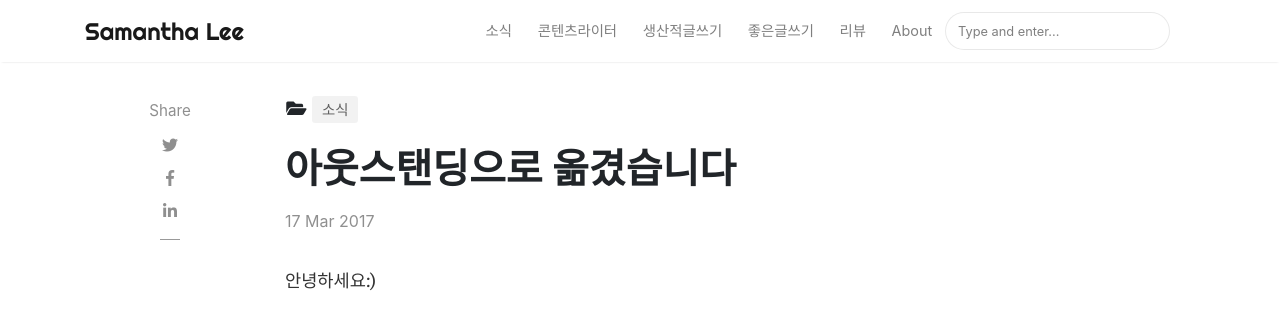
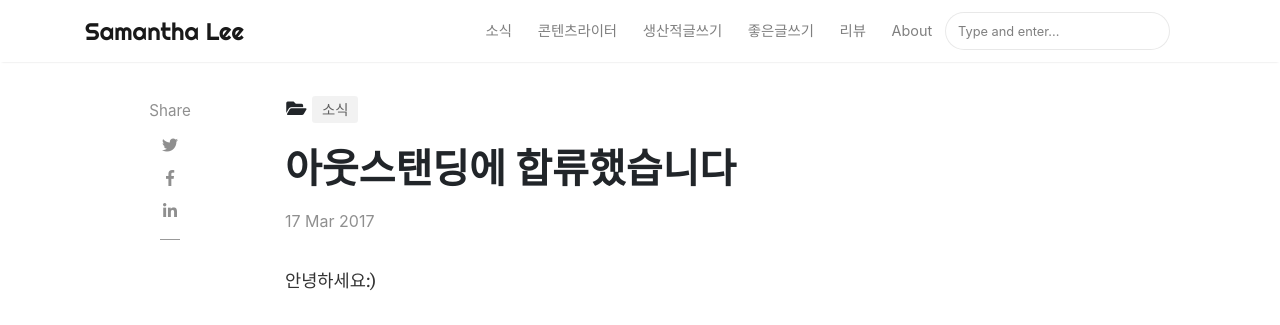
Before and after one commit to samantha-writer/samantha-writer.github.io, a Jekyll site: the page built from _posts/2017-03-17-170317.md, in a window 1280 px wide and 1318 px high. Shown: the top 325 px of the window. Built offline with Jekyll 4.4.1, drawn with Linux system fonts in a browser that asks for light colours; nearby versions of some CDN libraries; comment, search, counter and statistics services are not loaded.

Commit message:
Update 2017-03-17-170317.md

```diff
--- a/_posts/2017-03-17-170317.md
+++ b/_posts/2017-03-17-170317.md
@@ -1,6 +1,6 @@
 ---
 layout: post
-title: 아웃스탠딩으로 옮겼습니다
+title: 아웃스탠딩에 합류했습니다
 date: 2017-03-17T00:00:00.000Z
 author: samantha
 categories:
```
